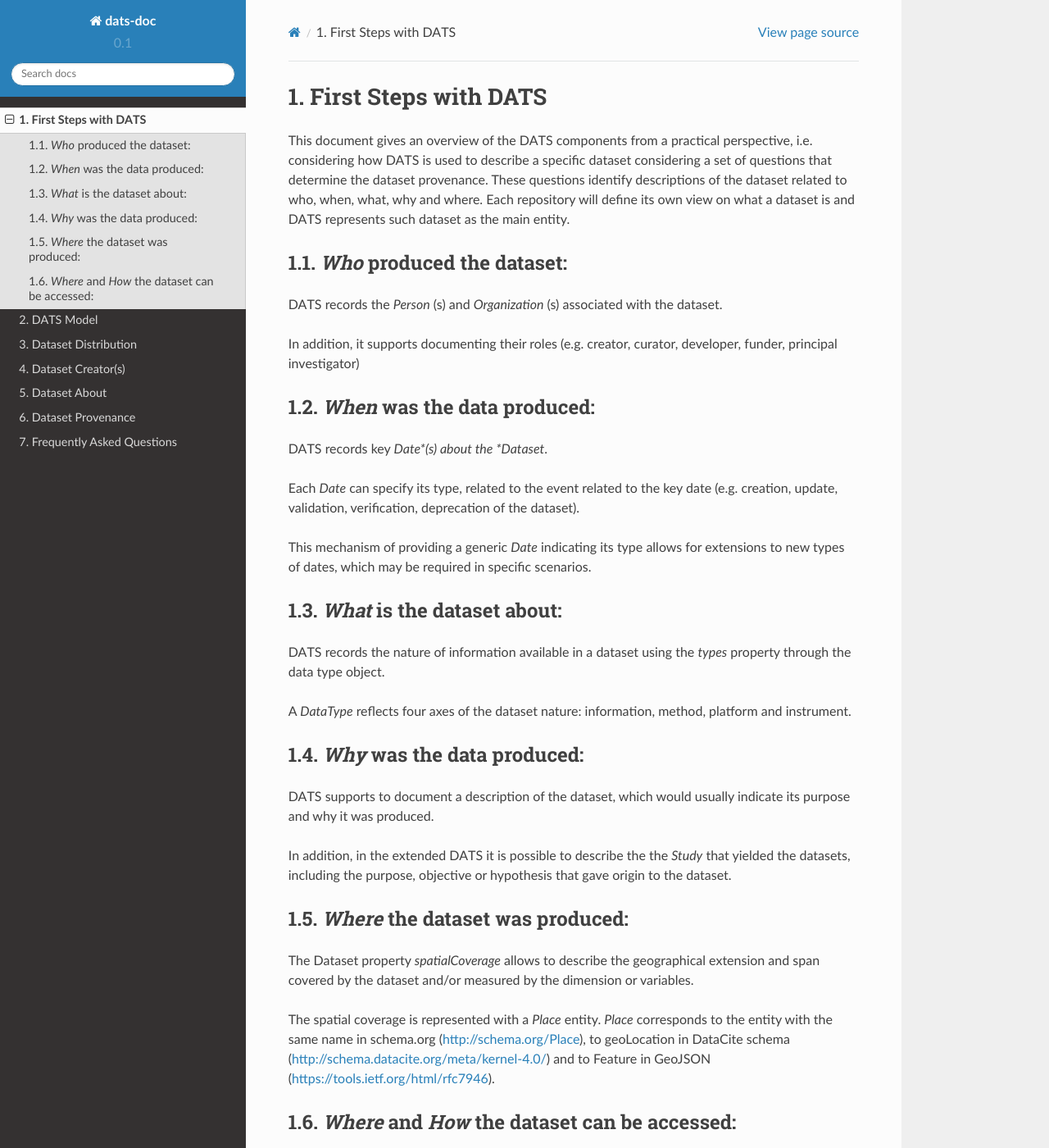
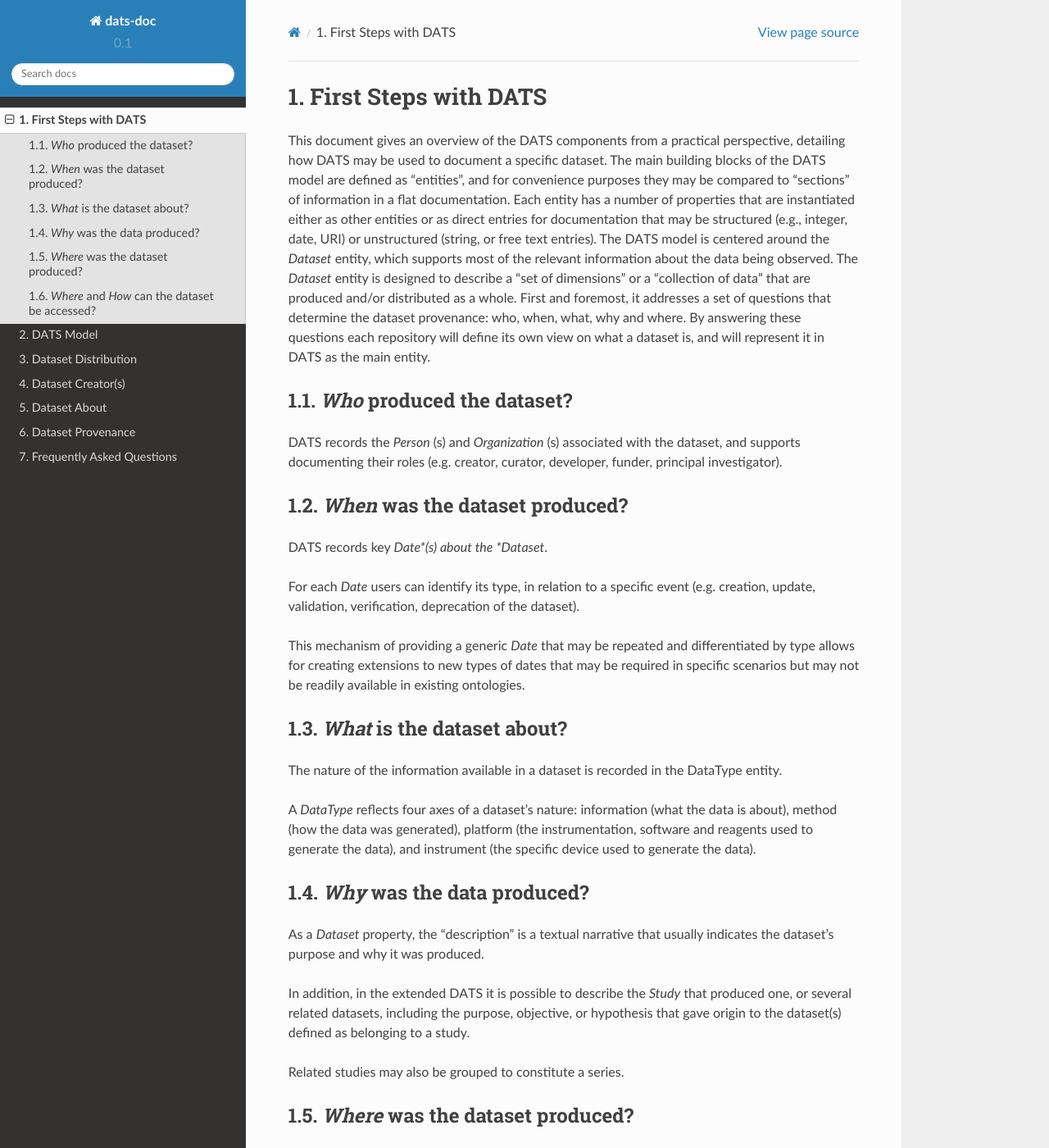
Before and after one commit to biocaddie/WG3-MetadataSpecifications, a Sphinx documentation site: the page built from docs/source/first_steps.rst, in a window 1280 px wide and 1400 px high. Shown: the whole window at 82% size. Built offline with Sphinx 7.4.7 and the Read the Docs theme 2.0.0, drawn with Linux system fonts in a browser that asks for light colours; some of the changed text lies outside the part shown.

Commit message:
Update first_steps.rst

```diff
--- a/docs/source/first_steps.rst
+++ b/docs/source/first_steps.rst
@@ -2,52 +2,54 @@
 First Steps with DATS
 #####################
 
-This document gives an overview of the DATS components from a practical perspective, i.e. considering how DATS is used to describe a specific dataset considering a set of questions that determine the dataset provenance. These questions identify descriptions of the dataset related to who, when, what, why and where. Each repository will define its own view on what a dataset is and DATS represents such dataset as the main entity.
+This document gives an overview of the DATS components from a practical perspective, detailing how DATS may be used to document a specific dataset.
+The main building blocks of the DATS model are defined as "entities", and for convenience purposes they may be compared to "sections" of information in a flat documentation. Each entity has a number of properties that are instantiated either as other entities or as direct entries for documentation that may be structured (e.g., integer, date, URI) or unstructured (string, or free text entries). The DATS model is centered around the *Dataset* entity, which supports most of the relevant information about the data being observed.
+The *Dataset* entity is designed to describe a "set of dimensions" or a "collection of data" that are produced and/or distributed as a whole. First and foremost, it addresses a set of questions that determine the dataset provenance: who, when, what, why and where. By answering these questions each repository will define its own view on what a dataset is, and will represent it in DATS as the main entity.
 
-*Who* produced the dataset:
+*Who* produced the dataset?
 -----------------------------
 
-DATS records the *Person* (s) and *Organization* (s) associated with the dataset.
-
-In addition, it supports documenting their roles (e.g. creator, curator, developer, funder, principal investigator)
+DATS records the *Person* (s) and *Organization* (s) associated with the dataset, and supports documenting their roles (e.g. creator, curator, developer, funder, principal investigator).
 
 
-*When* was the data produced:
+*When* was the dataset produced?
 -------------------------------
 
 DATS records key *Date*(s) about the *Dataset*.
 
-Each *Date* can specify its type, related to the event related to the key date (e.g. creation, update, validation, verification, deprecation of the dataset).
+For each *Date* users can identify its type, in relation to a specific event (e.g. creation, update, validation, verification, deprecation of the dataset).
 
-This mechanism of providing a generic *Date* indicating its type allows for extensions to new types of dates, which may be required in specific scenarios.
+This mechanism of providing a generic *Date* that may be repeated and differentiated by type allows for creating extensions to new types of dates that may be required in specific scenarios but may not be readily available in existing ontologies.
 
 
-*What* is the dataset about:
+*What* is the dataset about?
 ----------------------------
 
-DATS records the nature of information available in a dataset using the *types* property through the data type object.
+The nature of the information available in a dataset is recorded in the DataType entity.
 
-A *DataType* reflects four axes of the dataset nature: information, method, platform and instrument.
+A *DataType* reflects four axes of a dataset's nature: information (what the data is about), method (how the data was generated), platform (the instrumentation, software and reagents used to generate the data), and instrument (the specific device used to generate the data).
 
 
-*Why* was the data produced:
+*Why* was the data produced?
 ----------------------------
 
-DATS supports to document a description of the dataset, which would usually indicate its purpose and why it was produced.
+As a *Dataset* property, the "description" is a textual narrative that usually indicates the dataset's purpose and why it was produced.
 
-In addition, in the extended DATS it is possible to describe the the *Study* that yielded the datasets, including
-the purpose, objective or hypothesis that gave origin to the dataset.
+In addition, in the extended DATS it is possible to describe the *Study* that produced one, or several related datasets, including
+the purpose, objective, or hypothesis that gave origin to the dataset(s) defined as belonging to a study.
+
+Related studies may also be grouped to constitute a series.
 
 
-*Where* the dataset was produced:
+*Where* was the dataset produced?
 ---------------------------------
 
-The Dataset property *spatialCoverage* allows to describe the geographical extension and span covered by the dataset and/or measured by the dimension or variables.
+The Dataset property *spatialCoverage* includes a description of the geography covered by the dataset and/or measured by the dataset's dimensions or variables.
 
-The spatial coverage is represented with a *Place* entity. *Place* corresponds to the entity with the same name in schema.org (http://schema.org/Place), to geoLocation in DataCite schema (http://schema.datacite.org/meta/kernel-4.0/) and to Feature in GeoJSON (https://tools.ietf.org/html/rfc7946).
+Spatial coverage is instantiated within a *Place* entity, which maps to the entity bearing the same name in schema.org (http://schema.org/Place), to "geoLocation" in the DataCite schema (http://schema.datacite.org/meta/kernel-4.0/) and to "Feature" in GeoJSON (https://tools.ietf.org/html/rfc7946).
 
 
-*Where* and *How* the dataset can be accessed:
+*Where* and *How* can the dataset be accessed?
 ----------------------------------------------
 
-DATS also supports to give a comprehensive description on the ways of accessing a Dataset, including the dataset landing page and/or access URL if available, a description of the type of access (such as download, remote access, remote service, enclave or not available) as well as  any authorization or authetication information to access the dataset.
+DATS also provides for a comprehensive description of the ways to access a Dataset, including the dataset landing page and/or access URL if available, a description of the type of access (such as download, remote access, remote service, enclave or not available) as well as  any authorization or authetication needed to access the dataset. This information can be entered in the *Access* entity, that is part of *DatasetDistribution* as well as the description of a *DataRepository*.
```
